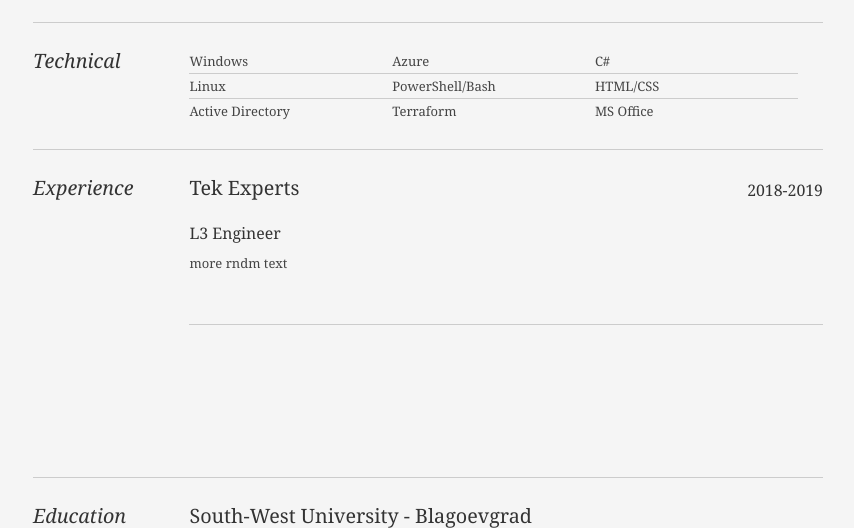
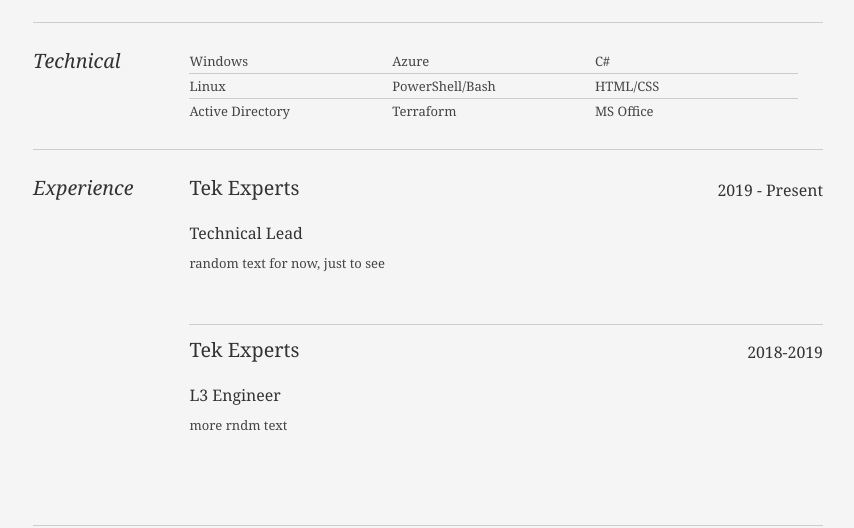
Before and after one commit to dab1ca/FancierCV, a PHP site: page / in a window 1280 px wide. Shown: the part 552-1080 px from the top of the page, without its empty margins (212-1066 px from the left). Run offline with PHP 8.4, Linux system fonts and the light colour scheme; data comes from the database, SQL or seed files in the repository; data that the repository does not hold is empty.

Commit message:
03/28 - pls work pls

```diff
--- a/web/index.php
+++ b/web/index.php
@@ -118,9 +118,9 @@
 						   if (empty($jobs)) {
 							  echo "<tr><td>Няма данни.</td></tr>\n";
 						   } else {
-								for ($i = 1; $i <= count($jobs); $i++) {
+								for ($i = 0; $i < count($jobs); $i++) {
 									$job = $jobs[$i];
-									if ($i == count($jobs)) {
+									if ($i == (count($jobs) - 1)) {
 										print "<div class='job last'>
 												<h2>{$job['employer_name']}<br></br></h2>
 												<h3>{$job['job_title']}</h3>
```
